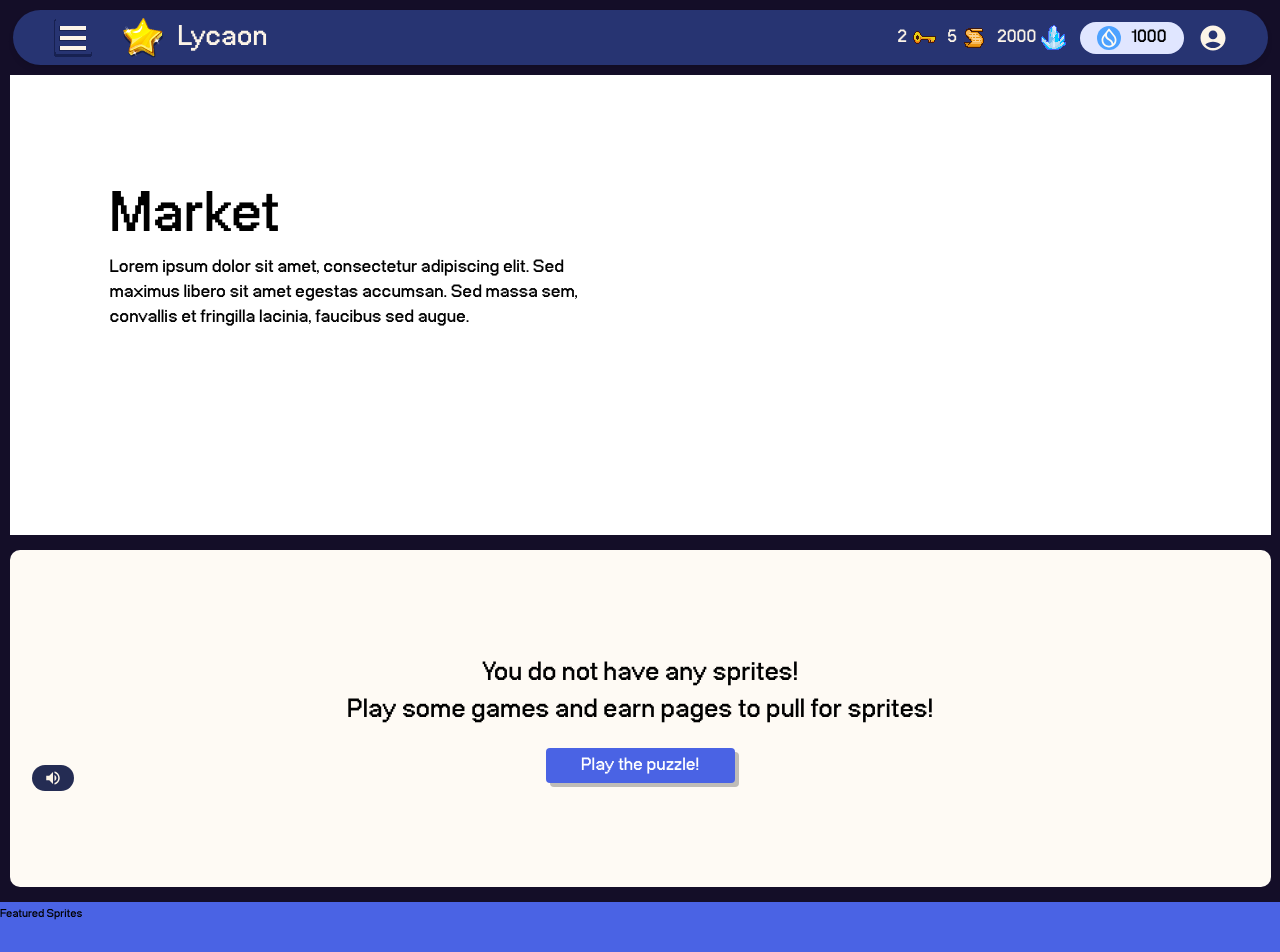
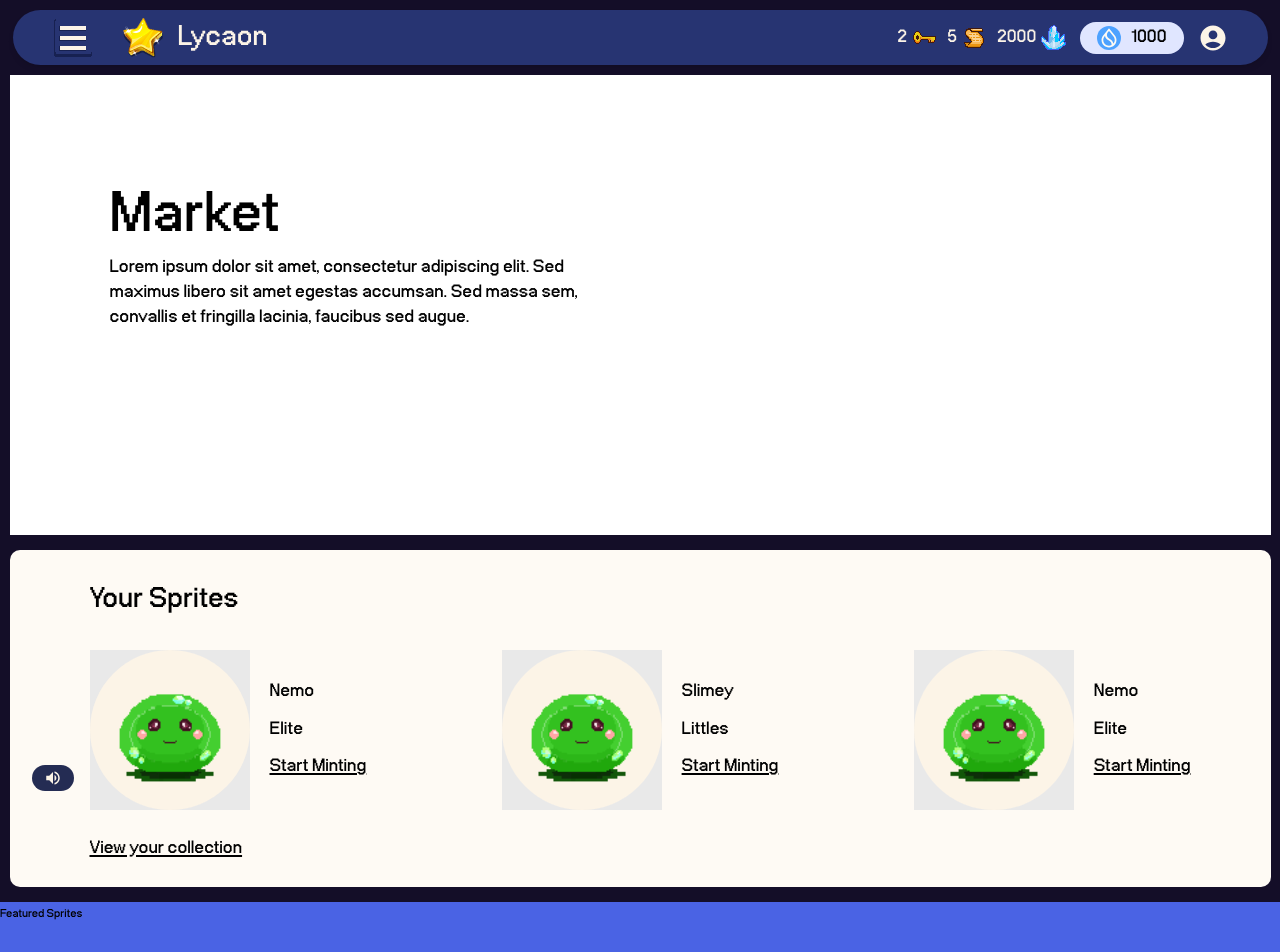
Before and after one commit to AntiAvengers/Lycaon, a React (Vite) app in the folder client/: page /marketplace in a window 1280 px wide. Shown: the top 952 px of the page. Built offline with nearby package versions, Linux system fonts and the light colour scheme.

Commit message:
trying to connect mintDetial w/ userlisting

```diff
--- a/client/src/components/marketComp/user-listing.jsx
+++ b/client/src/components/marketComp/user-listing.jsx
@@ -1,57 +1,105 @@
+import { useState } from "react";
 import { Link } from "react-router-dom";
+import MintDetail from "../spriteDetailComp/mintDetail";
 
 const creaturesList = [
-    // {
-    //     src: "/assets/sprites/celestial-sprite.png",
-    //     still: "/assets/stillSprites/still-slime.svg",
-    //     label: "creature1",
-    //     to: "/collection/spriteDetail",
-    //     rank: "Elite",
-    //     name: "Nemo",
-    // },
-    // {
-    //     src: "/assets/sprites/slime-sprite.gif",
-    //     still: "/assets/stillSprites/still-slime.svg",
-    //     label: "creature2",
-    //     to: "/collection/spriteDetail",
-    //     rank: "Littles",
-    //     name: "Slimey",
-    // },
-    // {
-    //     src: "/assets/sprites/celestial-sprite.png",
-    //     still: "/assets/stillSprites/still-slime.svg",
-    //     label: "creature3",
-    //     to: "/collection/spriteDetail",
-    //     rank: "Elite",
-    //     name: "Nemo",
-    // },
-    // {
-    //     src: "/assets/star.png",
-    //     still: "/assets/stillSprites/still-slime.svg",
-    //     label: "creature4",
-    //     to: "/collection/spriteDetail",
-    //     rank: "Elite",
-    //     name: "Nemo",
-    // },
-    // {
-    //     src: "/assets/sprites/slime-sprite.gif",
-    //     still: "/assets/stillSprites/still-slime.svg",
-    //     label: "creature5",
-    //     to: "/collection/spriteDetail",
-    //     rank: "Elite",
-    //     name: "Nemo",
-    // },
-    // {
-    //     src: "/assets/star.png",
-    //     still: "/assets/stillSprites/still-slime.svg",
-    //     label: "creature6",
-    //     to: "/collection/spriteDetail",
-    //     rank: "Elite",
-    //     name: "Nemo",
-    // },
+    {
+        src: "/assets/sprites/celestial-sprite.png",
+        still: "/assets/stillSprites/still-slime.svg",
+        label: "creature1",
+        to: "/collection/spriteDetail",
+        rank: "Elite",
+        name: "Nemo",
+        mint: false,
+        marketplace: false,
+    },
+    {
+        src: "/assets/sprites/slime-sprite.gif",
+        still: "/assets/stillSprites/still-slime.svg",
+        label: "creature2",
+        to: "/collection/spriteDetail",
+        rank: "Littles",
+        name: "Slimey",
+        mint: false,
+        marketplace: false,
+    },
+    {
+        src: "/assets/sprites/celestial-sprite.png",
+        still: "/assets/stillSprites/still-slime.svg",
+        label: "creature3",
+        to: "/collection/spriteDetail",
+        rank: "Elite",
+        name: "Nemo",
+        mint: false,
+        marketplace: false,
+    },
+    {
+        src: "/assets/star.png",
+        still: "/assets/stillSprites/still-slime.svg",
+        label: "creature4",
+        to: "/collection/spriteDetail",
+        rank: "Elite",
+        name: "Nemo",
+        mint: false,
+        marketplace: false,
+    },
+    {
+        src: "/assets/sprites/slime-sprite.gif",
+        still: "/assets/stillSprites/still-slime.svg",
+        label: "creature5",
+        to: "/collection/spriteDetail",
+        rank: "Elite",
+        name: "Nemo",
+        mint: false,
+        marketplace: false,
+    },
+    {
+        src: "/assets/star.png",
+        still: "/assets/stillSprites/still-slime.svg",
+        label: "creature6",
+        to: "/collection/spriteDetail",
+        rank: "Elite",
+        name: "Nemo",
+        mint: false,
+        marketplace: false,
+    },
 ];
 
 const UserListing = () => {
+    const [showMint, setShowMint] = useState(false);
+    const [sprite, setSprites] = useState(creaturesList);
+    const [selectedSprite, setSelectedSprite] = useState(null);
+
+    const handleMintClick = (clickedSprite) => {
+        setSelectedSprite(clickedSprite);
+        setShowMint(true);
+    };
+
+    const closeMint = () => {
+        setShowMint(false);
+        setSelectedSprite(null);
+    };
+
+    const handleMint = () => {
+        setSprites((prev) =>
+            prev.map((s) =>
+                s.label === selectedSprite.label ? { ...s, mint: true } : s
+            )
+        );
+        setSelectedSprite((prev) => ({ ...prev, mint: true }));
+    };
+
+    const handleSell = () => {
+        setSprites((prev) =>
+            prev.map((s) =>
+                s.label === selectedSprite.label
+                    ? { ...s, marketplace: true }
+                    : s
+            )
+        );
+        setSelectedSprite((prev) => ({ ...prev, marketplace: true }));
+    };
+
     return (
         <div className="w-[1261px] h-[337px] bg-[#FEFAF4] rounded-[10px]">
             {creaturesList.length === 0 && (
@@ -71,9 +119,67 @@ const UserListing = () => {
                 </div>
             )}
             {creaturesList.length > 0 && (
-                <>
-                    <h1>Your Sprites</h1>
-                </>
+                <div className="h-full px-[80px] py-[10px] flex flex-col justify-around">
+                    <h1 className="text-[40px]">Your Sprites</h1>
+                    <ul className="flex flex-row items-center justify-between">
+                        {sprite.slice(0, 3).map((sprite) => (
+                            <li
+                                key={sprite.label}
+                                className="flex flex-row items-center gap-[20px]"
+                            >
+                                <img
+                                    src={sprite.still}
+                                    alt={sprite.label}
+                                    className="object-contain bg-[#E9E9E9]"
+                                />
+                                <section className="flex flex-col text-[25px]">
+                                    <span>{sprite.name}</span>
+                                    <span>{sprite.rank}</span>
+                                    <button
+                                        onClick={() => {
+                                            if (!sprite.mint) {
+                                                handleMintClick(sprite);
+                                            } else if (
+                                                sprite.mint &&
+                                                !sprite.marketplace
+                                            ) {
+                                                // directly trigger sell (no popup)
+                                                handleSell(sprite); // mark marketplace as true
+                                            }
+                                        }}
+                                        disabled={sprite.marketplace}
+                                        className={`underline cursor-pointer ${
+                                            sprite.marketplace
+                                                ? "text-gray-400 cursor-not-allowed"
+                                                : ""
+                                        }`}
+                                    >
+                                        {sprite.mint
+                                            ? sprite.marketplace
+                                                ? "On Marketplace"
+                                                : "Sell on Marketplace"
+                                            : "Start Minting"}
+                                    </button>
+                                </section>
+                            </li>
+                        ))}
+                    </ul>
+                    <Link to="/collection" className="underline text-[25px]">
+                        View your collection
+                    </Link>
+                </div>
+            )}
+
+            {/* Minting Comp Popup */}
+            {showMint && selectedSprite && (
+                <div className="fixed inset-0 bg-[#140E28]/60 z-50 flex items-center justify-center">
+                    <MintDetail
+                        onClose={closeMint}
+                        sprite={selectedSprite}
+                        onMint={handleMint}
+                        onSell={handleSell}
+                    />
+                </div>
             )}
         </div>
     );
--- a/client/src/components/mintPg.jsx
+++ b/client/src/components/spriteDetailComp/mintDetail.jsx
@@ -1,12 +1,13 @@
 import { useState } from "react";
-import { useNavigate } from "react-router-dom";
+import { useNavigate, useLocation } from "react-router-dom";
 import PropTypes from "prop-types";
 
-const MintPg = ({ onClose, sprite, onMint, onSell }) => {
+const MintDetail = ({ onClose, sprite, onMint, onSell }) => {
     const [mintStatus, setMintStatus] = useState("idle"); // 'idle' | 'minting' | 'success'
     const [postMintAction, setPostMintAction] = useState("none"); // "none" | "readyToSell" | "confirm"
 
     const navigate = useNavigate();
+    const location = useLocation();
 
     const handleMint = () => {
         setMintStatus("minting");
@@ -92,7 +93,8 @@ const MintPg = ({ onClose, sprite, onMint, onSell }) => {
                 onClick={() => {
                     if (
                         mintStatus === "success" &&
-                        postMintAction === "confirming"
+                        postMintAction === "confirming" &&
+                        location.pathname !== "/marketplace"
                     ) {
                         navigate("/marketplace");
                     } else if (mintStatus === "idle") {
@@ -111,7 +113,10 @@ const MintPg = ({ onClose, sprite, onMint, onSell }) => {
                     }
                 }}
                 className={`w-fit h-[35px] rounded-[4px] text-[25px] text-center transition-all duration-75 px-[20px] cursor-pointer ${
-                    mintStatus === "minting"
+                    mintStatus === "minting" ||
+                    (mintStatus === "success" &&
+                        postMintAction === "confirming" &&
+                        location.pathname === "/marketplace")
                         ? "bg-gray-400 text-white shadow-none cursor-not-allowed"
                         : "bg-[#FEFAF3] text-[#273472] shadow-[4px_4px_0_rgba(0,0,0,0.25)] active:translate-x-[4px] active:translate-y-[4px] active:shadow-none"
                 }`}
@@ -130,7 +135,7 @@ const MintPg = ({ onClose, sprite, onMint, onSell }) => {
     );
 };
 
-MintPg.propTypes = {
+MintDetail.propTypes = {
     onClose: PropTypes.func.isRequired,
     sprite: PropTypes.shape({
         name: PropTypes.string.isRequired,
@@ -142,4 +147,4 @@ MintPg.propTypes = {
     onSell: PropTypes.func.isRequired,
 };
 
-export default MintPg;
+export default MintDetail;
--- a/client/src/components/spriteDetailPg.jsx
+++ b/client/src/components/spriteDetailPg.jsx
@@ -4,7 +4,7 @@ import { useNavigate } from "react-router-dom";
 import FoodInventory from "./spriteDetailComp/foodInventory";
 import SpritesInfo from "./spriteDetailComp/spriteInfo";
 import FoodMeter from "./spriteDetailComp/foodMeter";
-import MintPg from "./mintPg";
+import MintDetail from "./spriteDetailComp/mintDetail";
 
 const initialFoodList = [
     { src: "/assets/foods/apple.svg", label: "apple", amt: 4, value: 1 },
@@ -160,7 +160,7 @@ const SpritesDetailPg = () => {
             {/* Minting Comp Popup */}
             {showMint && (
                 <div className="fixed inset-0 bg-[#140E28]/60 z-50 flex items-center justify-center">
-                    <MintPg
+                    <MintDetail
                         onClose={closeMint}
                         sprite={sprite}
                         onMint={handleMint}
```
